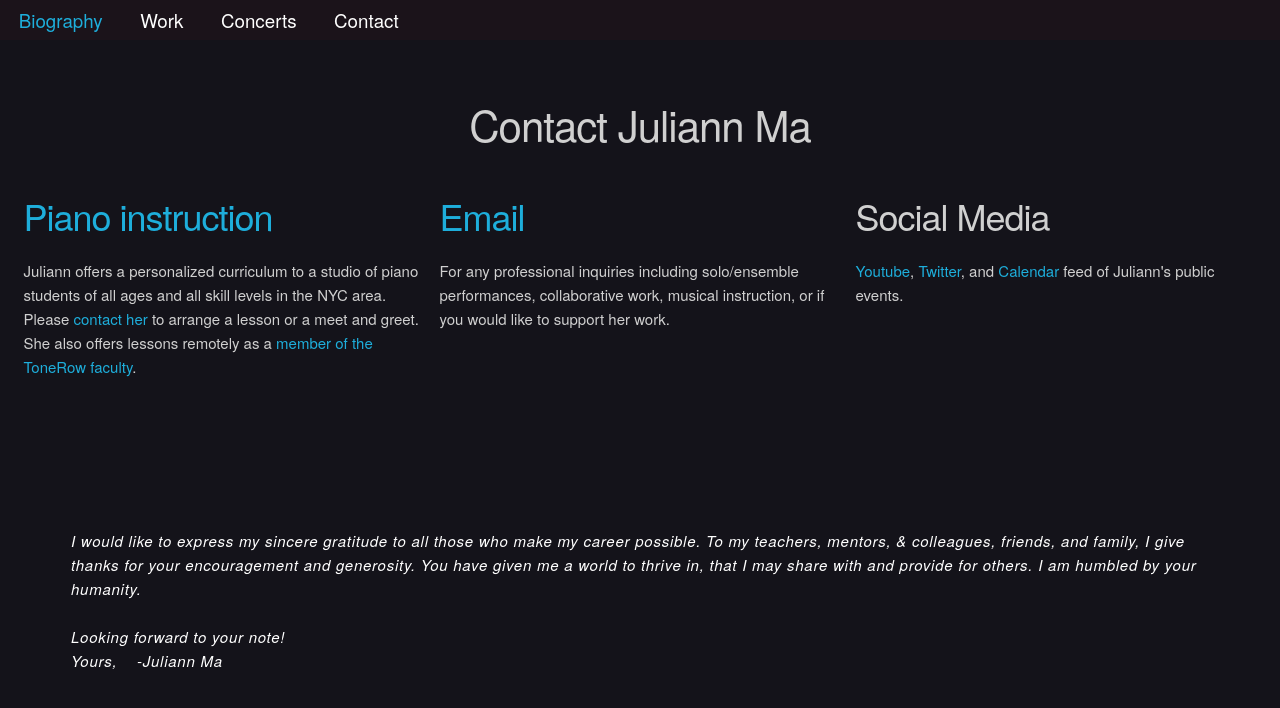
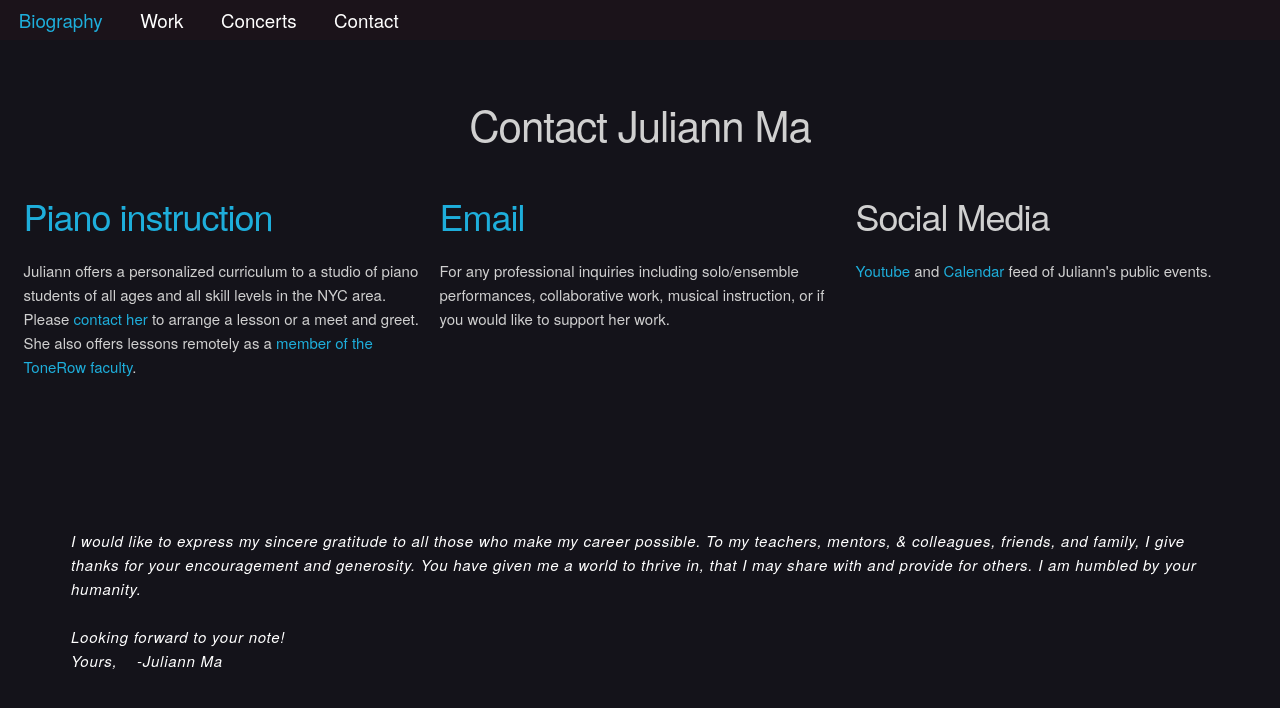
Before and after one commit to hastest/juliannma.com, a Jekyll site: the page built from pages/index.md, in a window 1280 px wide and 900 px high, scrolled down 3688 px. Shown: the top 708 px of the window. Built offline with Jekyll 4.4.1, drawn with Linux system fonts in a browser that asks for light colours.

Commit message:
removed defunct twitter

```diff
--- a/_includes/contact.md
+++ b/_includes/contact.md
@@ -16,8 +16,7 @@ Contact Juliann Ma
 
   <div class="narrow_thirds_tile">
   <h3>Social Media</h3>
-    <a href="https://www.youtube.com/channel/UCfta2IWh2nIcr0bzbLk3FPg">Youtube</a>,
-    <a href="https://twitter.com/juliann_ma">Twitter</a>,
+    <a href="https://www.youtube.com/channel/UCfta2IWh2nIcr0bzbLk3FPg">Youtube</a>
     and <a href="/calendar.ics">Calendar</a> feed of Juliann's public events.
   </div>
 </div>
```
